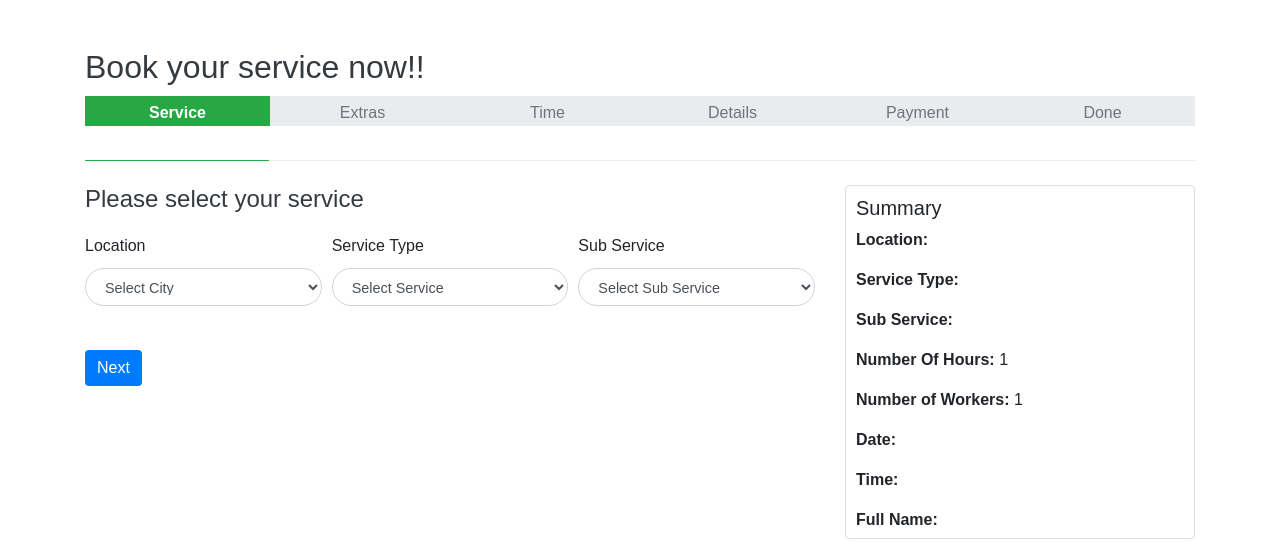
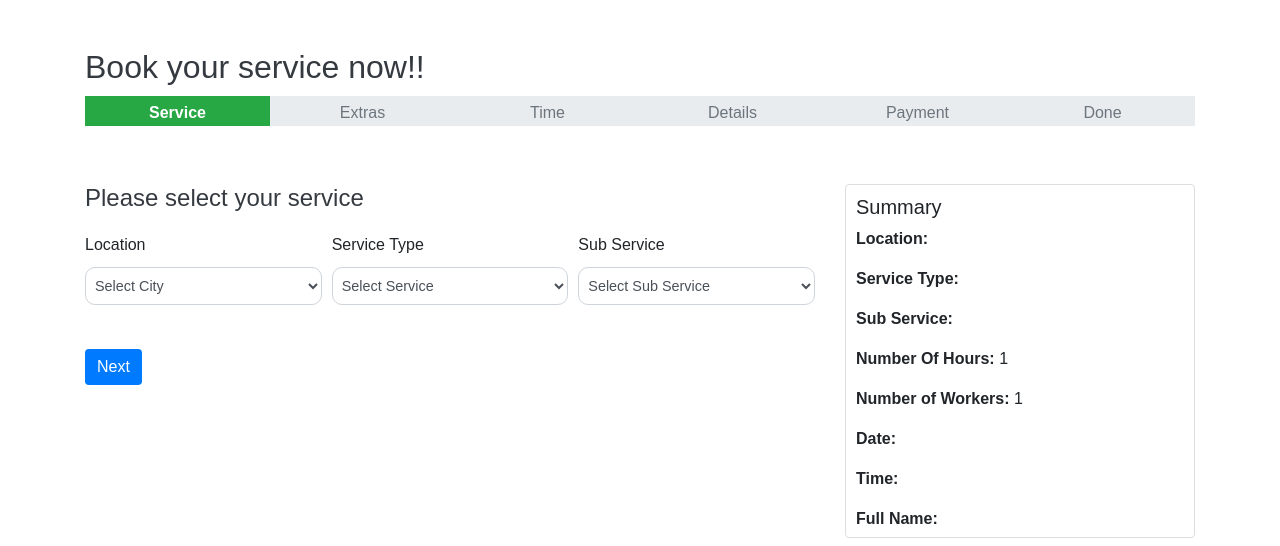
Before and after one commit to sabol72/Alpha, a PHP site: page /book-service/booking.php in a window 1280 px wide. Shown: the top 546 px of the page. Run offline with PHP 8.4, Linux system fonts and the light colour scheme; some libraries are stand-ins or nearby versions.

Commit message:
project ko pahelo push

```diff
--- a/book-service/booking.php
+++ b/book-service/booking.php
@@ -27,7 +27,7 @@
                     <div class="progress-bar-step">Done</div>
                 </div>
                 <div class="progress my-4">
-                    <div class="progress-bar bg-success" role="progressbar" style="width: 16.6%;" id="progress-bar">
+                    <div class="progress-bar" role="progressbar" style="width: 16.6%;" id="progress-bar">
                     </div>
                 </div>
             </div>
--- a/book-service/style.css
+++ b/book-service/style.css
@@ -31,9 +31,9 @@ label {
 
 select, input[type="date"], input[type="time"], input[type="text"], input[type="radio"], .form-control {
     width: 100%;
-    padding: 10px 15px; /* Adjusted to combine styles */
+    padding: 5px 5px; /* Adjusted to combine styles */
     margin-bottom: 20px; /* Added from file2 */
-    border-radius: 20px; /* From file1 */
+    border-radius: 10px; /* From file1 */
     font-size: 0.9rem; /* From file1 */
     transition: all 0.3s ease; /* From file1 */
 }
@@ -91,7 +91,7 @@ button:focus, button:hover {
     top: -10px; /* Adjust this value as needed */
     width: 100%;
     height: 30px; /* Adjust this value as needed */
-    font-weight: 5px;
+    font-weight: 2px;
     display: flex;
     justify-content: space-between;
     margin-bottom: 5px;
@@ -128,7 +128,7 @@ button:focus, button:hover {
 }
 
 .progress {
-    height: 1px;
+    height: 0;
     position: relative;
 }
 
```
